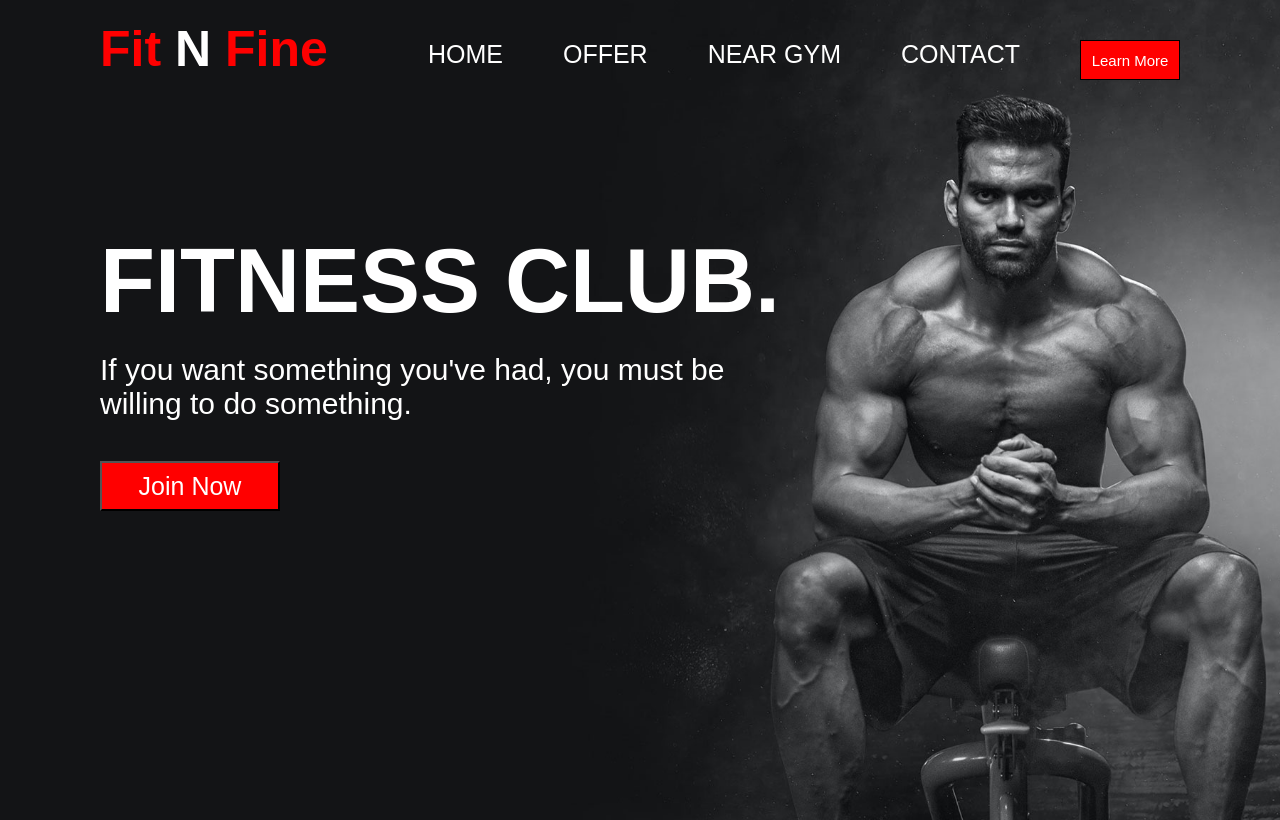
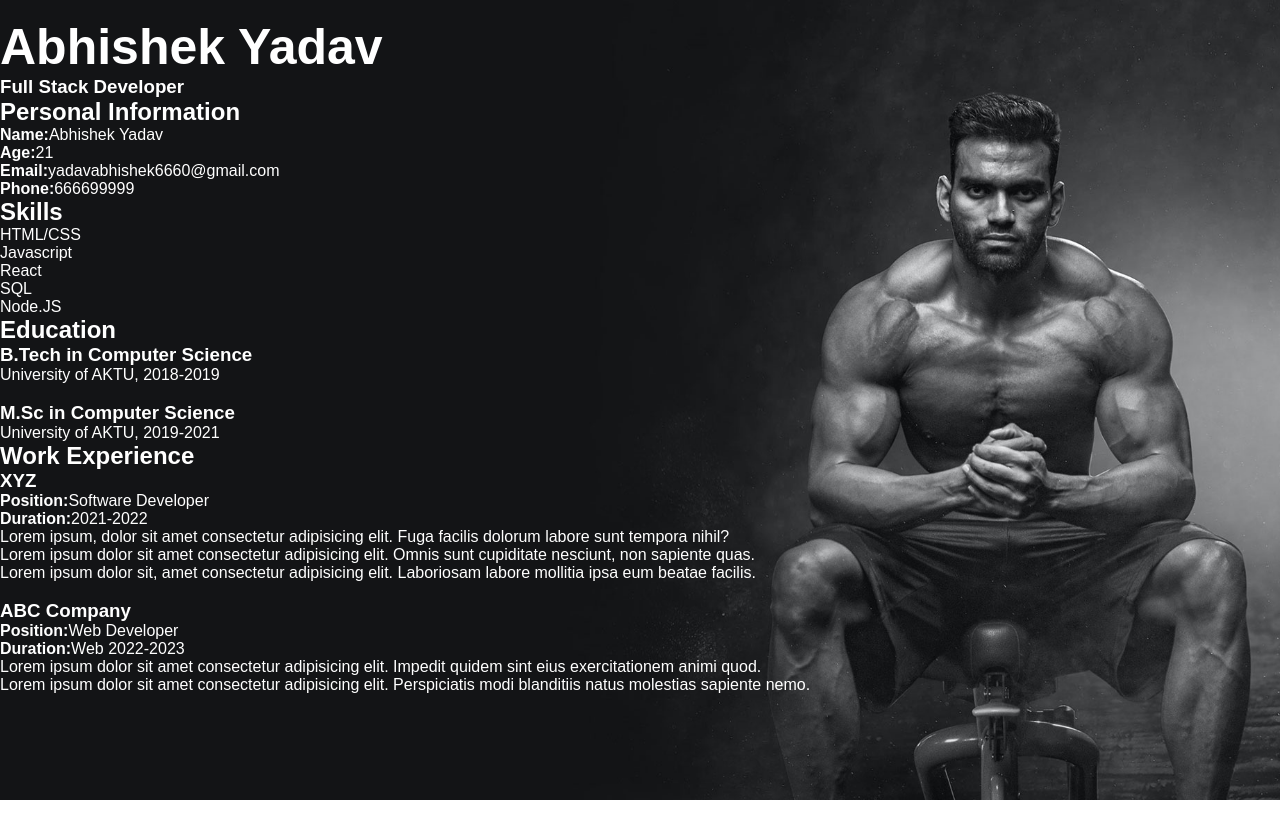
Before and after one commit to theabhi9640/Practice-HTML-CSS-, a plain HTML site: page index.html in a window 1280 px wide. Drawn offline with Linux system fonts and the light colour scheme; files whose address does not match are found by name.

Commit message:
Atrractive Resume Webpage

```diff
--- a/index.html
+++ b/index.html
@@ -4,28 +4,70 @@
 <head>
     <meta charset="UTF-8">
     <meta name="viewport" content="width=device-width, initial-scale=1.0">
-    <title>Gym Website</title>
+    <title>Attractive Resume</title>
     <link rel="stylesheet" href="style.css" type="text/css">
 </head>
 
 <body>
-    <div class="wrapper">
-        <nav>
-            <h1><span>Fit</span> N <span>Fine</span></h1>
-            <ul>
-                <li><a href="#">HOME</a></li>
-                <li><a href="#">OFFER</a></li>
-                <li><a href="#">NEAR GYM</a></li>
-                <li><a href="#">CONTACT</a></li>
-                <button id="learn-more">Learn More</button>
-            </ul>
-        </nav>
-        <div class="main-content">
-            <h2>FITNESS CLUB.</h2>
-            <P>If you want something you've had, you must be <br>willing to do something.</P>
+    <div class="container">
+        <div class="header">
+            <div class="img-area">
+                <img src="images/2.jpg" alt="">
+            </div>
+            <h1>Abhishek Yadav</h1>
+            <h3>Full Stack Developer</h3>
         </div>
+        <div class="main">
+            <div class="left">
+                <h2>Personal Information</h2>
+                <p><strong>Name:</strong>Abhishek Yadav</p>
+                <p><strong>Age:</strong>21</p>
+                <p><strong>Email:</strong>yadavabhishek6660@gmail.com</p>
+                <p><strong>Phone:</strong>666699999</p>
 
-        <button class="button">Join Now</button>
+                <h2>Skills</h2>
+                <ul>
+                    <li>HTML/CSS</li>
+                    <li>Javascript</li>
+                    <li>React</li>
+                    <li>SQL</li>
+                    <li>Node.JS</li>
+                </ul>
+
+                <H2>Education</H2>
+                <h3>B.Tech in Computer Science</h3>
+                <p>University of AKTU, 2018-2019</p> <br>
+                <h3>M.Sc in Computer Science</h3>
+                <p>University of AKTU, 2019-2021</p>
+            </div>
+
+            <div class="right">
+                <h2>Work Experience</h2>
+                <h3>XYZ</h3>
+                <P><strong>Position:</strong>Software Developer</P>
+                <P><strong>Duration:</strong>2021-2022</P>
+                <ul>
+                    <li>Lorem ipsum, dolor sit amet consectetur adipisicing elit. Fuga facilis dolorum labore sunt
+                        tempora nihil?</li>
+                    <li>Lorem ipsum dolor sit amet consectetur adipisicing elit. Omnis sunt cupiditate nesciunt, non
+                        sapiente quas.</li>
+
+                    <li>Lorem ipsum dolor sit, amet consectetur adipisicing elit. Laboriosam labore mollitia ipsa eum
+                        beatae facilis.</li>
+                </ul> <br>
+
+                <h3>ABC Company</h3>
+                <p><strong>Position:</strong>Web Developer</p>
+                <p><strong>Duration:</strong>Web 2022-2023</p>
+                <ul>
+                    <li>Lorem ipsum dolor sit amet consectetur adipisicing elit. Impedit quidem sint eius exercitationem
+                        animi quod.</li>
+                    <li>Lorem ipsum dolor sit amet consectetur adipisicing elit. Perspiciatis modi blanditiis natus
+                        molestias sapiente nemo.</li>
+                </ul>
+            </div>
+
+        </div>
     </div>
 </body>
 
```
Also changed, not shown: 2.jpg (added).
